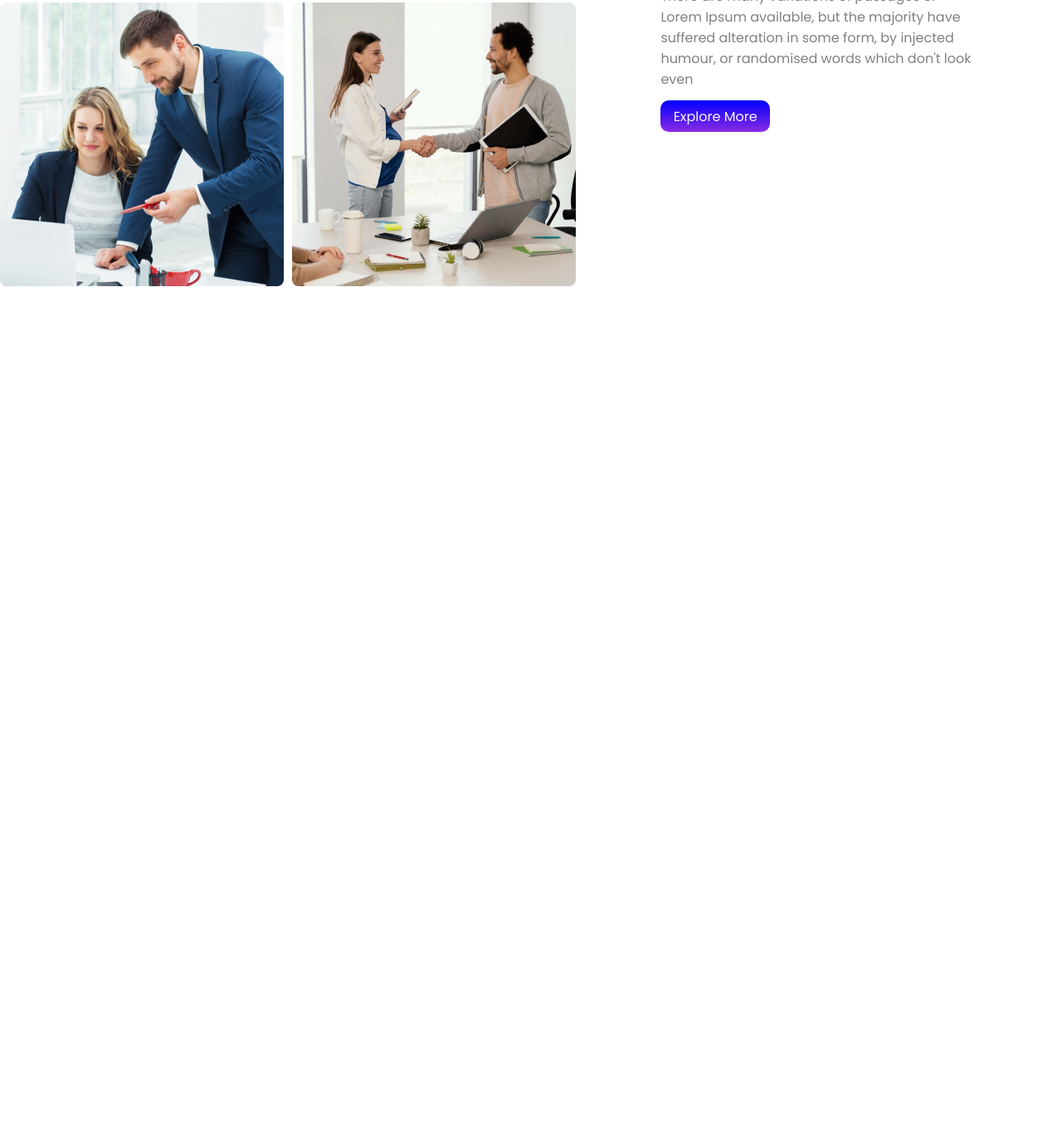
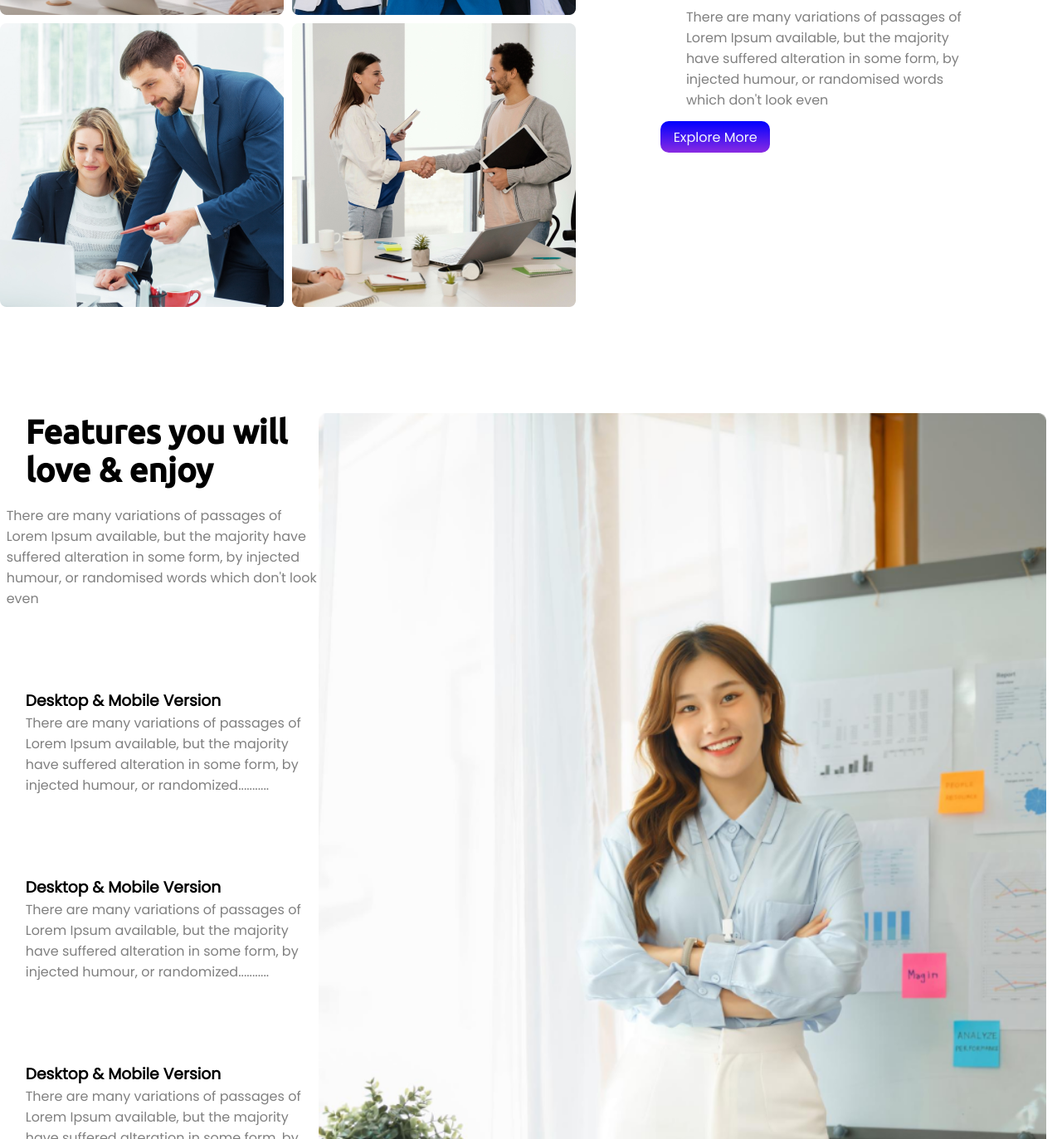
Before and after one commit to forhad9009/architect-website, a plain HTML site: page index.html in a window 1280 px wide. Shown: the part 1427-2800 px from the top of the page at 83% size. Before the commit the page ends 1772 px from the top, so only its background shows below. Drawn offline with Linux system fonts and the light colour scheme.

Commit message:
features add 2

```diff
--- a/index.html
+++ b/index.html
@@ -52,6 +52,23 @@
         </div>
     </section>
 
+    <section class="features-love-enjoy">
+       <div class="features-love">
+        <h1>Features you will love & enjoy</h1>
+        <p class="sp-p">There are many variations of passages of Lorem Ipsum available, but the majority have suffered alteration in some form, by injected humour, or randomised words which don't look even</p>
+        <h3>Desktop & Mobile Version</h3>
+        <p>There are many variations of passages of Lorem Ipsum available, but the majority have suffered alteration in some form, by injected humour, or randomized...........</p>
+        <h3>Desktop & Mobile Version</h3>
+        <p>There are many variations of passages of Lorem Ipsum available, but the majority have suffered alteration in some form, by injected humour, or randomized...........</p>
+        <h3>Desktop & Mobile Version</h3>
+        <p>There are many variations of passages of Lorem Ipsum available, but the majority have suffered alteration in some form, by injected humour, or randomized...........</p>
+       </div>
+       <div class="features-enjoy">
+        <img src="images/architect.png" alt="">
+        <a href="#" class="btn2">10+ years Experience</a>
+       </div>
+    </section>
+
 
 </body>
 </html>
--- a/style.css
+++ b/style.css
@@ -138,6 +138,54 @@ header img{
 }
 
 
+.features-love-enjoy {
+    display: flex;
+    margin-top: 10%;
+}
+
+.features-love {
+    width: 30%;
+}
+
+.features-love h1 {
+    font-family: 'Ubuntu', sans-serif;
+    font-size: 2.5em;
+    margin-bottom: 5%;
+    font-weight: 900;
+}
+
+.features-love h3 {
+    margin-top: 25%;
+}
+
+.features-love h1, h3, p {
+    padding-left: 8%;
+
+}
+
+.sp-p {
+    padding-left: 2%;
+}
+.features-enjoy img {
+    width: 100%;
+}
+.btn2 {
+    text-decoration: none;
+    padding: 6% 10%;
+    background-image: linear-gradient(blue,blueviolet);
+    color: aliceblue;
+    border-radius: 10px;
+}
+
+@media screen and (max-width:576px) {
+    .features-love-enjoy {
+        flex-direction: column;
+        margin-top: 20%;
+    }
+    .features-love {
+        width: 100%;
+    }
+}
 
 
 
```
